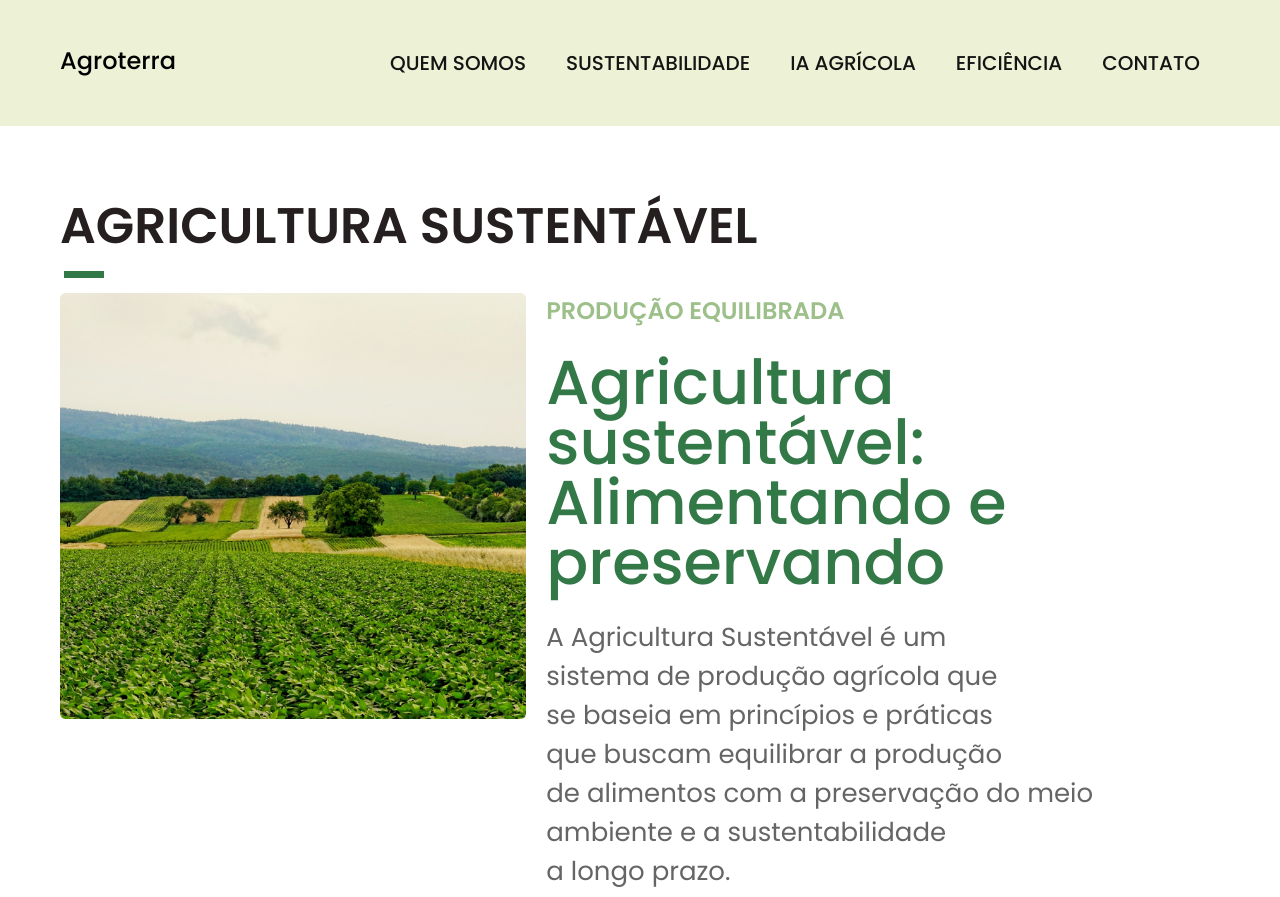
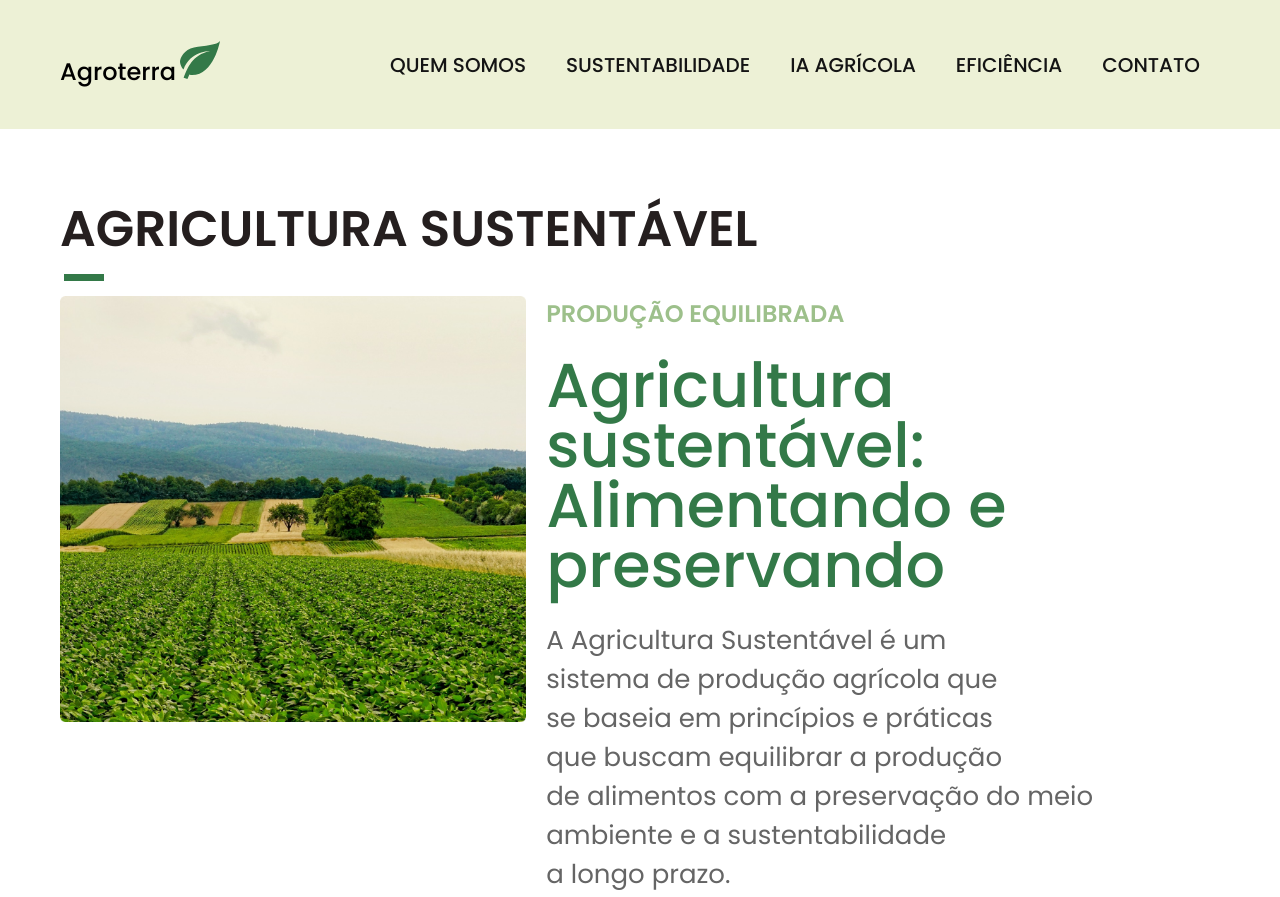
Before and after one commit to douglasjsantos/Projeto-FIAP-Agroterra, a plain HTML site: page sustentabilidade.html in a window 1280 px wide. Shown: the top 897 px of the page. Drawn offline with Linux system fonts and the light colour scheme.

Commit message:
Adicionando logo as demais paginas

```diff
--- a/sustentabilidade.html
+++ b/sustentabilidade.html
@@ -15,7 +15,10 @@
 <body>
   <div class="container1">
     <header class="header">
-      <a href="index.html" class="logo">Agroterra</a>
+      <div>
+        <a href="index.html" class="logo">Agroterra</a>
+        <img src="/assets/logo.svg" alt="" class="logo">
+      </div>
       <nav>
         <ul class="header-menu">
           <li><a href="quemsomos.html">QUEM SOMOS</a></li>
```
Also changed, not shown: contato.html (+1 -0 lines), eficiencia.html (+1 -0 lines), ia-agricola.html (+1 -0 lines), quemsomos.html (+1 -0 lines).
